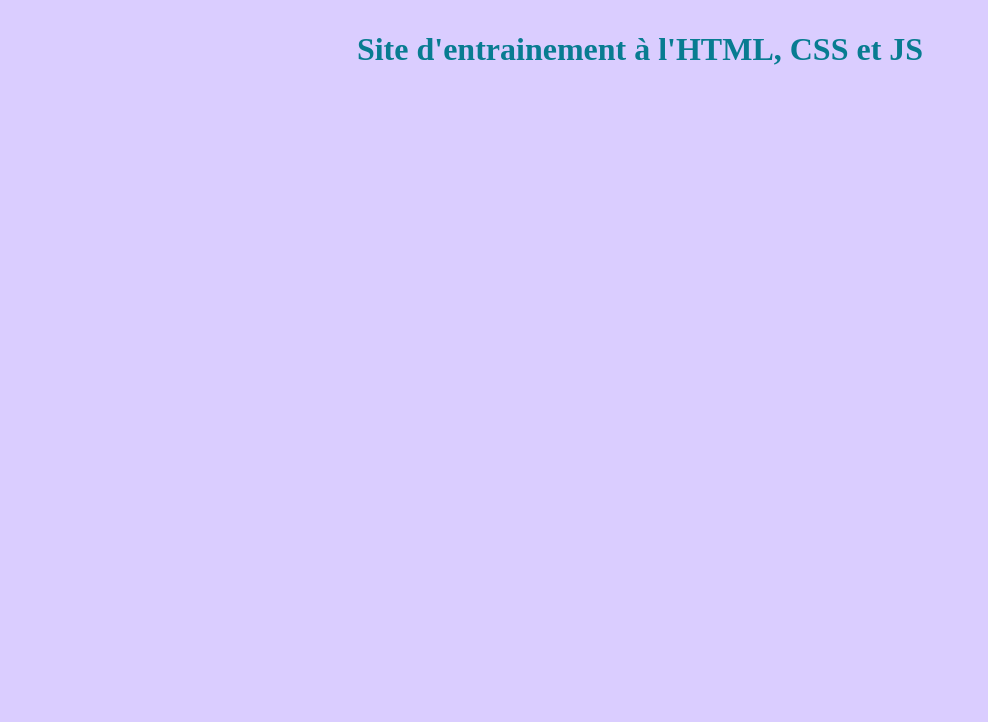
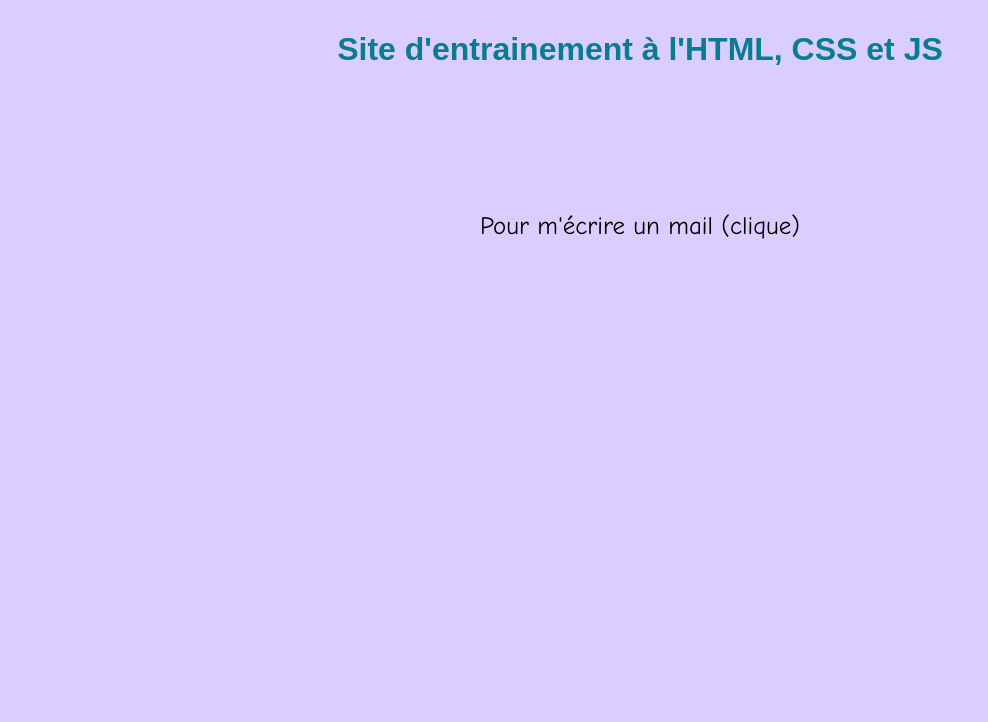
Before and after one commit to KingstarLeak/SiteV2, a plain HTML site: page index.html in a window 1280 px wide. Shown: the top 722 px of the page, without its empty margins (0-988 px from the left). Drawn offline with Linux system fonts and the light colour scheme.

Commit message:
Add files via upload

```diff
--- a/CSS/style.css
+++ b/CSS/style.css
@@ -5,7 +5,7 @@ h1.welcome{
 	padding-top: 10px;
 	padding-left: 10px;
 	padding-right: 10px;
-
+  font-family: fantasy;
 }
 /* Transition couleur au passage de la souris */
 h1.welcome:hover{
@@ -14,9 +14,7 @@ h1.welcome:hover{
 	font-size: 37px;
 	transition: 0.8s all;
 	visibility: visible;
-
 }
-
 body{
 	background-color: #DACDFF;
 	margin: 0px;
@@ -55,3 +53,20 @@ h3.troll:hover{
   opacity: 1;
 	transition: 1s;
 }
+
+a.mail{
+	text-align: center;
+	display: block;
+	margin-left: auto;
+	margin-right: auto;
+
+	font-size: 25px;
+  font-family: comic sans ms;
+	color: #000
+}
+a.mail:hover{
+	font-size: 27px;
+	transition: 0.4s;
+	color: rgb(20, 36, 251);
+	transition: 0.4s;
+}
--- a/JS/app.js
+++ b/JS/app.js
@@ -2,5 +2,4 @@ console.log("Lancement de la page.")
 console.log(" ")
 console.log("CODE SOUEN DANS LA BOUTIQUE POUR UN MAX DE NO SCOPE")
 console.log("Quand il y aura le sniper qui sera de retour")
-
-alert("CODE SOUEN")
+var souen = "#freesouen"
--- a/index.html
+++ b/index.html
@@ -16,7 +16,6 @@
 	</h1>
 
 <!-- Logo contenant le lien de insta -->
-
 	<a href="https://www.instagram.com/loxus_kingstar/" target="_blank">
 	  <img class="logo" src="img/Logo.png">
 	</a>
@@ -36,5 +35,27 @@
 		</center>
 	</h3>
 
+  <!-- Lien vers le mail directement -->
+  <a style="text-decoration:none" class="mail" href="mailto: nagr3@orange.fr">
+		Pour m'écrire un mail (clique)
+	</a>
+
+
+
+
+
+
+
+
+
+
+
+
+
+
+
+
+
+
 </body>
 </html>
```
